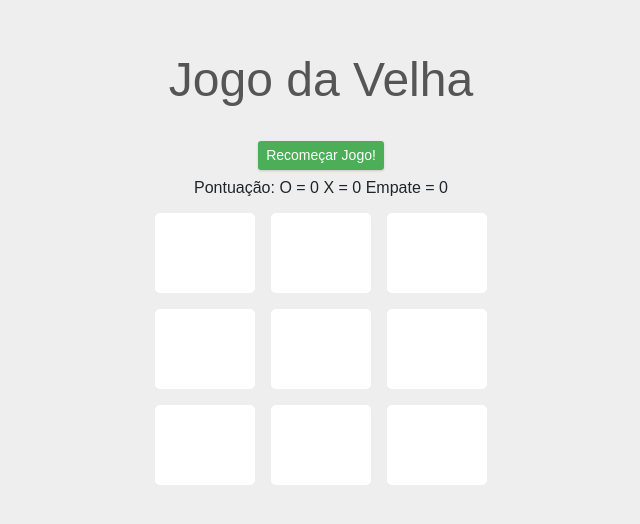
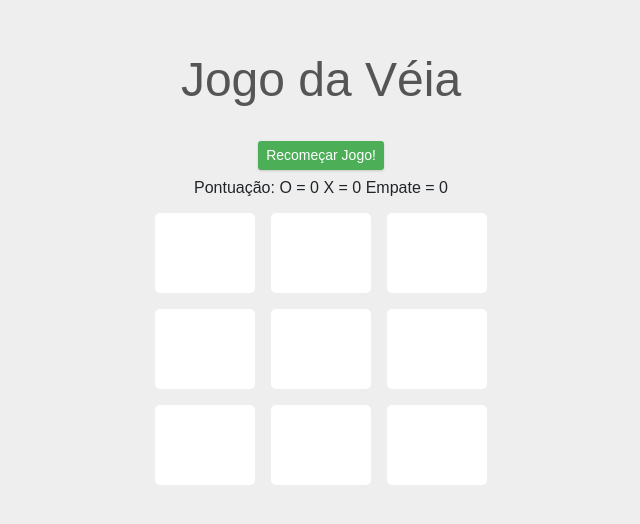
Before and after one commit to maycon7rocha/jogo-da-veia, a React app: page / in a window 1280 px wide. Shown: the part 132-656 px from the top of the page, without its empty margins (319-959 px from the left). Built offline with nearby package versions, Linux system fonts and the light colour scheme.

Commit message:
troquei o nome

```diff
--- a/public/index.html
+++ b/public/index.html
@@ -3,7 +3,7 @@
   <head>
     <meta charset="utf-8" />
     <meta name="viewport" content="width=device-width, initial-scale=1" />
-    <title>Jogo da Velha</title>
+    <title>Jogo da Véia</title>
   </head>
   <body>
     <noscript>You need to enable JavaScript to run this app.</noscript>
--- a/src/TicTacToe.js
+++ b/src/TicTacToe.js
@@ -73,7 +73,7 @@ function TicTacToe() {
     <div className="container ">
       <div className="row">
         <div className="col-sm-12">
-          <h1 className="title">Jogo da Velha</h1>
+          <h1 className="title">Jogo da Véia</h1>
         </div>
       </div>
       <div className="row small text-center">
```
